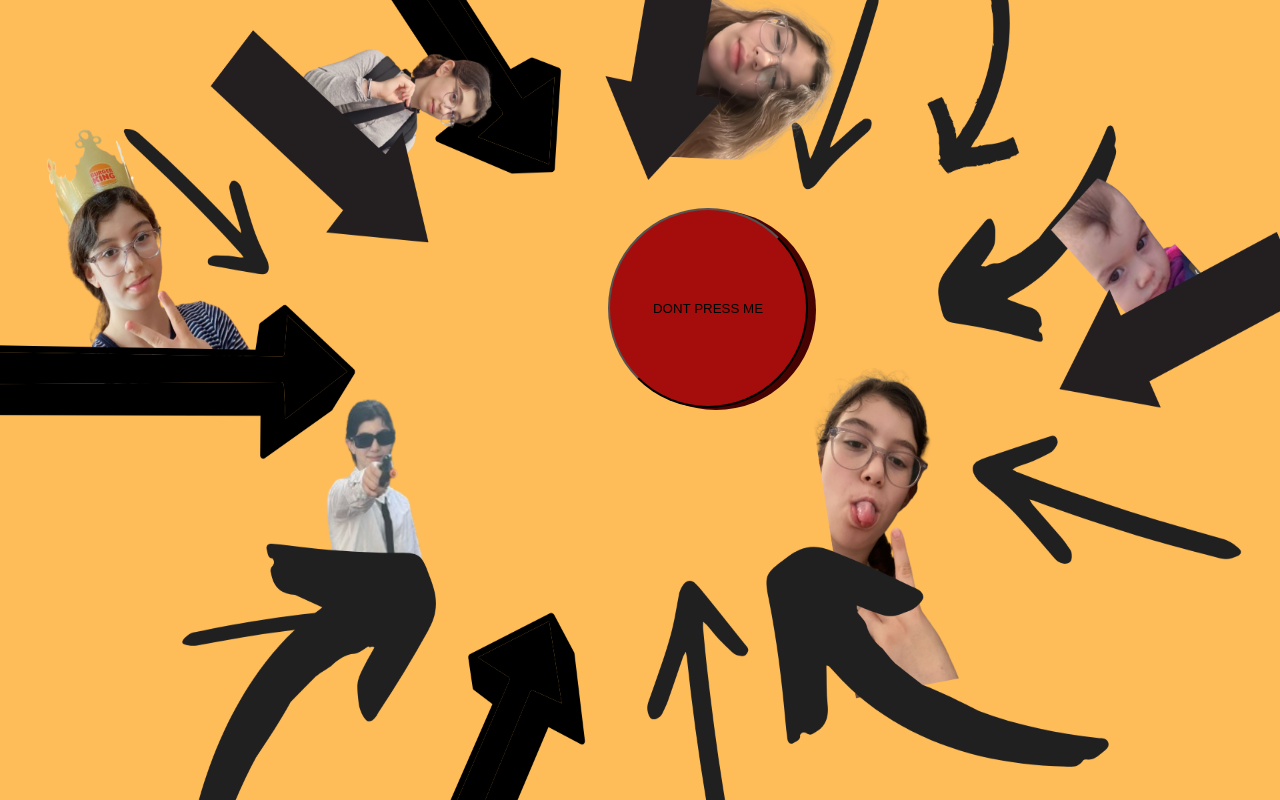
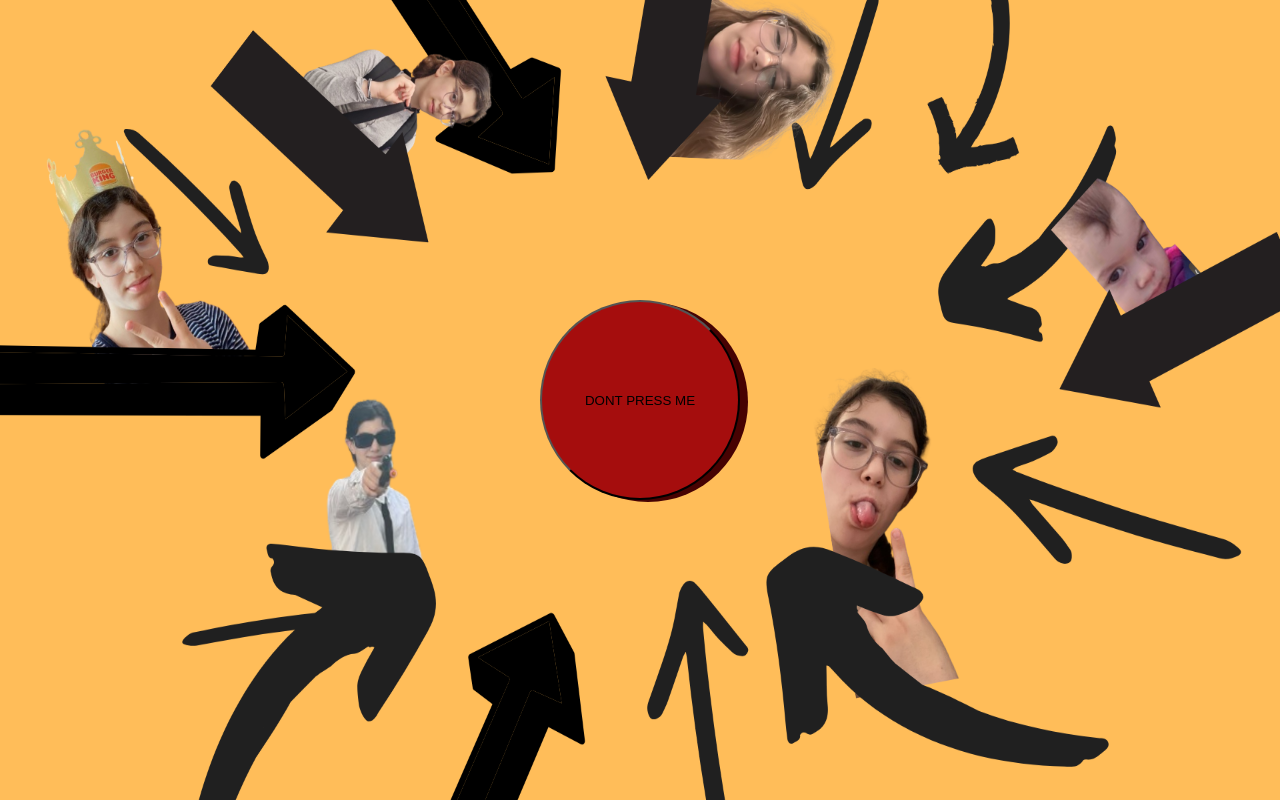
Before and after one commit to yotam-f/ADIisPROUD, a plain HTML site: page index.html in a window 1280 px wide. Drawn offline with Linux system fonts and the light colour scheme; a web font is replaced by a local one.

Commit message:
style.css

```diff
--- a/style.css
+++ b/style.css
@@ -3,10 +3,15 @@ body{
     mask-repeat: no-repeat;
     background-attachment: fixed;
     background-size: 100% 100%;
+
+    display: flex;
+    justify-content: center; /* Centers horizontally */
+    align-items: center; /* Centers vertically */
+    height: 100vh; /* Full viewport height */
+    margin: 0;
 }
 .button{
-    margin-left: 600px;
-    margin-top: 200px;
+
     height: 200px;
     width: 200px;
     border-radius: 50%;
```
